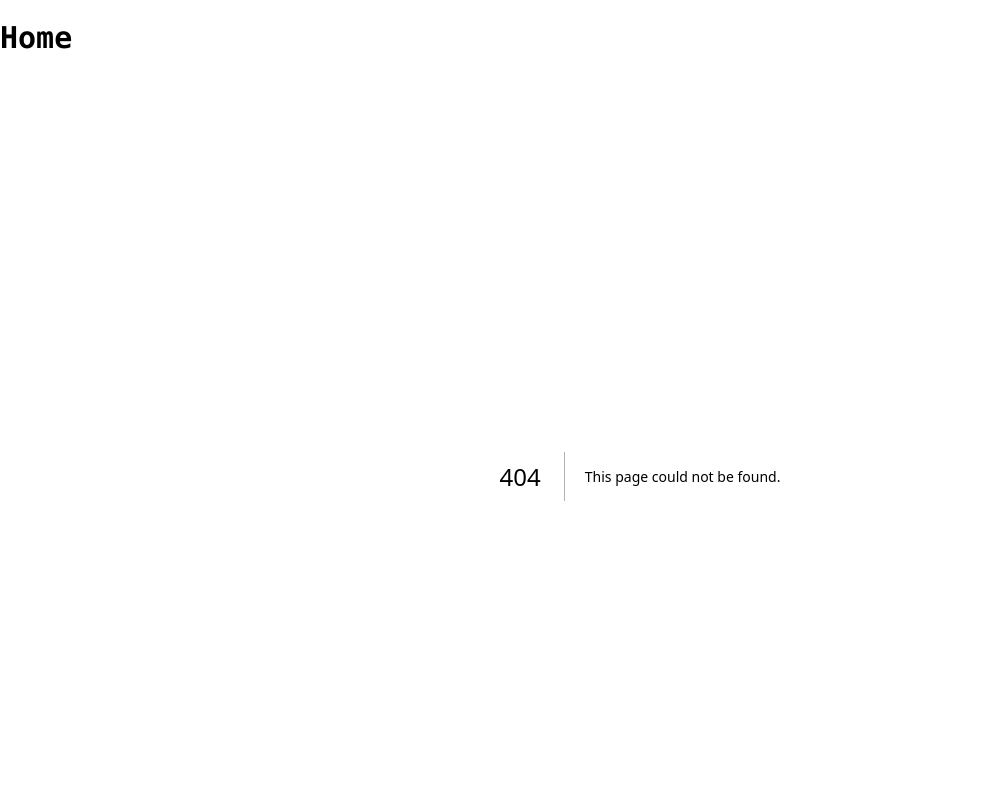
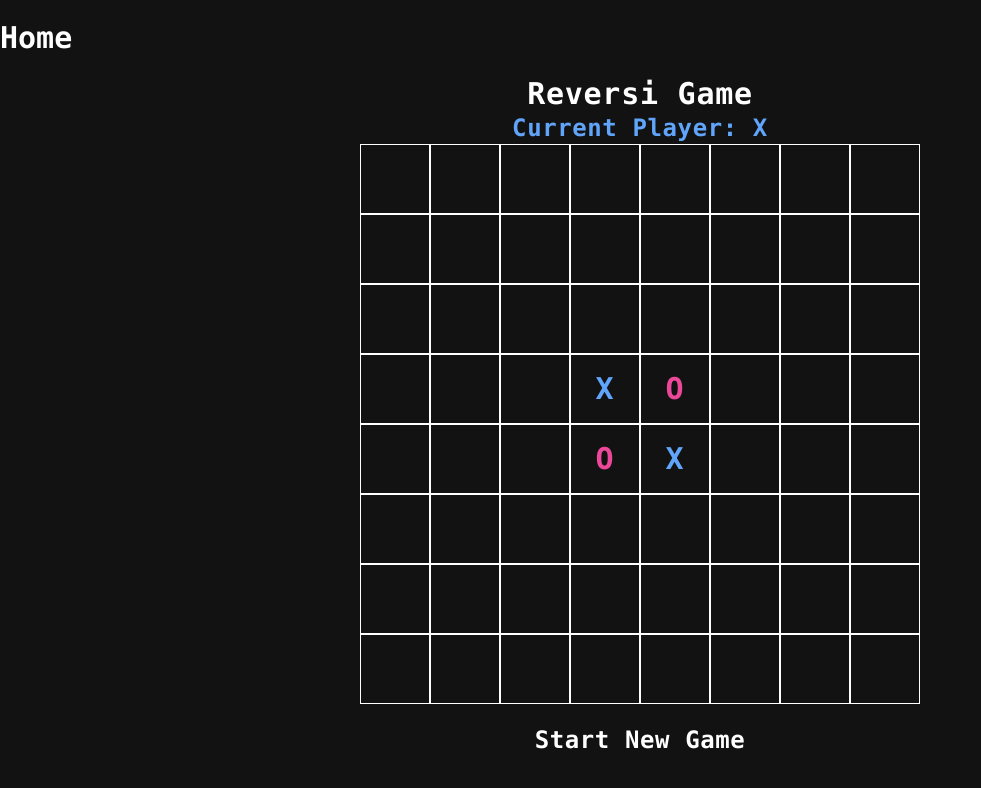
Before and after one commit to hadmacker/numbrella, a Next.js app: page /activities/reversi in a window 1280 px wide. Before the commit this address had no page. Shown: the top 788 px of the page, without its empty margins (0-981 px from the left). Built offline with nearby package versions, Linux system fonts and the light colour scheme.

Commit message:
reversi working

```diff
--- /dev/null
+++ b/app/activities/reversi/page.tsx
@@ -0,0 +1,129 @@
+'use client'
+
+import React, { useState } from 'react';
+
+const xColor = '#60A5FA';
+const oColor = '#EC4899';
+const xColorClass ='text-blue-400';
+const oColorClass = 'text-pink-500';
+
+type Board = (0 | 1 | 2)[][]; // 0 for empty, 1 for player 1, 2 for player 2
+
+const initialBoard: Board = Array(8).fill(0).map(() => Array(8).fill(0));
+initialBoard[3][3] = initialBoard[4][4] = 1; // Player 1's initial pieces
+initialBoard[3][4] = initialBoard[4][3] = 2; // Player 2's initial pieces
+
+export default function ReversiPage() {
+  const [board, setBoard] = useState<Board>(initialBoard);
+  const [currentPlayer, setCurrentPlayer] = useState<1 | 2>(1);
+
+  const directions = [
+    [-1, 0], // up
+    [1, 0], // down
+    [0, -1], // left
+    [0, 1], // right
+    [-1, -1], // up-left
+    [-1, 1], // up-right
+    [1, -1], // down-left
+    [1, 1] // down-right
+  ];
+
+  const handleCellClick = (row: number, col: number) => {
+    if (board[row][col] !== 0) {
+      console.log('Cell is not empty');
+      return; // Cell is not empty
+    }
+
+    let newBoard = [...board];
+    let validMove = false;
+
+    for (let [dx, dy] of directions) {
+      let x = row + dx;
+      let y = col + dy;
+      let toFlip = [];
+
+      while (x >= 0 && x < 8 && y >= 0 && y < 8 && newBoard[x][y] === (3 - currentPlayer)) {
+        toFlip.push([x, y]);
+        x += dx;
+        y += dy;
+      }
+
+      if (x >= 0 && x < 8 && y >= 0 && y < 8 && newBoard[x][y] === currentPlayer && toFlip.length > 0) {
+        validMove = true;
+        for (let [x, y] of toFlip) {
+          newBoard[x][y] = currentPlayer;
+        }
+      }
+    }
+
+    if (!validMove) {
+      console.log('Invalid move');
+      return;
+    }
+
+    newBoard[row][col] = currentPlayer;
+    setBoard(newBoard);
+    setCurrentPlayer(currentPlayer === 1 ? 2 : 1);
+  };
+
+  const countPieces = (player: 1 | 2) => {
+    let count = 0;
+    for (let row of board) {
+      for (let cell of row) {
+        if (cell === player) {
+          count++;
+        }
+      }
+    }
+    return count;
+  };
+
+  const player1Pieces = countPieces(1);
+  const player2Pieces = countPieces(2);
+  const gameEnd = player1Pieces + player2Pieces === 64 || player1Pieces === 0 || player2Pieces === 0;
+  const winner = player1Pieces > player2Pieces ? 'X' : 'O';
+
+  return (
+    <div style={{ display: 'flex', flexDirection: 'column', alignItems: 'center' }} className="tracking-wide font-mono text-2xl md:text-1xl lg:text-3xl font-black">
+      <h2>Reversi Game</h2>
+      <p style={{ color: currentPlayer === 1 ? xColor : oColor }} className="tracking-wide font-mono text-2xl md:text-1xl lg:text-2xl font-black">
+        {gameEnd ? `Winner: ${winner}` : `Current Player: ${currentPlayer === 1 ? 'X' : 'O'}`}
+      </p>
+      <div style={{ display: 'flex', flexDirection: 'column' }}>
+        {board.map((row, i) => (
+          <div key={i} style={{ display: 'flex' }}>
+            {row.map((cell, j) => (
+              <button
+                key={j}
+                onClick={() => handleCellClick(i, j)}
+                style={{
+                  width: '70px',
+                  height: '70px',
+                  border: '1px solid white',
+                  display: 'flex',
+                  justifyContent: 'center',
+                  alignItems: 'center',
+                  color: cell === 1 ? xColor : cell === 2 ? oColor : oColor,
+                }}
+              >
+                {cell === 0 ? ' ' : cell === 1 ? 'X' : 'O'}
+              </button>
+            ))}
+          </div>
+        ))}
+      </div>
+      <button className="tracking-wide font-mono text-2xl md:text-1xl lg:text-2xl font-black"
+      onClick={() => {
+        setBoard(initialBoard);
+        setCurrentPlayer(1);
+      }}
+      style={{
+        margin: '10px 0',
+        padding: '10px'
+      }}
+    >
+      Start New Game
+    </button>
+    </div>
+  );
+}
--- a/app/page.tsx
+++ b/app/page.tsx
@@ -45,6 +45,7 @@ export default function Home() {
               </ul>
             </li>
             <li key="a1.1.2.5" className='mx-3 my-3 md:mx-:3 md:my-6'><a href="activities/tictactoe"><span className="mx-2 p-4 text-2xl md:text-3xl font-black">Tic Tac Toe</span></a></li>
+            <li key="a1.1.2.6" className='mx-3 my-3 md:mx-:3 md:my-6'><a href="activities/reversi"><span className="mx-2 p-4 text-2xl md:text-3xl font-black">Reversi</span></a></li>
           </ul>
         </div>
         </div>
```
